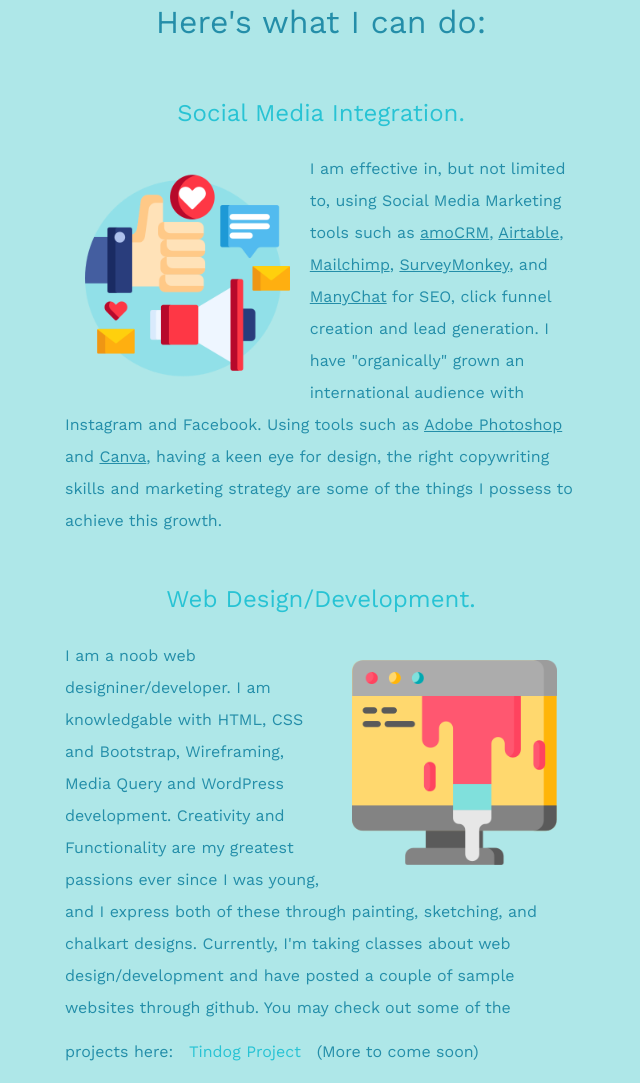
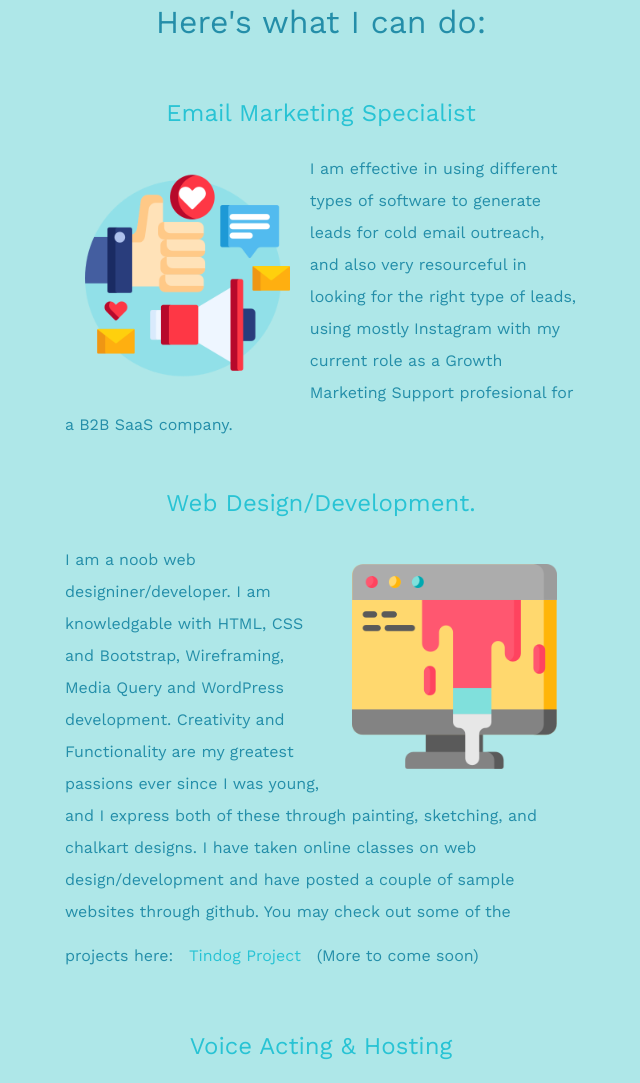
Before and after one commit to mariaumali/About-Maria, a plain HTML site: page index.html in a window 1280 px wide. Shown: the part 1483-2566 px from the top of the page, without its empty margins (319-959 px from the left). Drawn offline with nearby package versions, Linux system fonts and the light colour scheme.

Commit message:
Update index.html

```diff
--- a/index.html
+++ b/index.html
@@ -96,12 +96,12 @@
 
 	<h2> Here's what I can do: </h2>
 <br>
-	<h4> Social Media Integration. </h4>
-	<p class="skill-par"> <img class="skill-image" src="images/digital-campaign.png"> I am effective in, but not limited to, using Social Media Marketing tools such as <u>amoCRM</u>, <u>Airtable</u>, <u>Mailchimp</u>, <u>SurveyMonkey</u>, and <u>ManyChat</u> for SEO, click funnel creation and lead generation. I have "organically" grown an international audience with Instagram and Facebook. Using tools such as <u>Adobe Photoshop</u> and <u>Canva</u>, having a keen eye for design, the right copywriting skills and marketing strategy are some of the things I possess to achieve this growth.</p>
+	<h4> Email Marketing Specialist </h4>
+	<p class="skill-par"> <img class="skill-image" src="images/digital-campaign.png"> I am effective in using different types of software to generate leads for cold email outreach, and also very resourceful in looking for the right type of leads, using mostly Instagram with my current role as a Growth Marketing Support profesional for a B2B SaaS company. </p>
 <br>
 	<h4> Web Design/Development. </h4>
 	<img class="web-dev" src="images/web.png">
-	<p class="skill-par"> I am a noob web designiner/developer. I am knowledgable with HTML, CSS and Bootstrap, Wireframing, Media Query and WordPress development. Creativity and Functionality are my greatest passions ever since I was young, and I express both of these through painting, sketching, and chalkart designs. Currently, I'm taking classes about web design/development and have posted a couple of sample websites through github. You may check out some of the projects here: <a href="https://mariaumali.github.io/tindog-testing/" target="_blank" class="footer-link"> Tindog Project </a> (More to come soon) </p>
+	<p class="skill-par"> I am a noob web designiner/developer. I am knowledgable with HTML, CSS and Bootstrap, Wireframing, Media Query and WordPress development. Creativity and Functionality are my greatest passions ever since I was young, and I express both of these through painting, sketching, and chalkart designs. I have taken online classes on web design/development and have posted a couple of sample websites through github. You may check out some of the projects here: <a href="https://mariaumali.github.io/tindog-testing/" target="_blank" class="footer-link"> Tindog Project </a> (More to come soon) </p>
 <br>
 	<h4> Voice Acting & Hosting </h4>
 	<img class="skill-image" src="images/microphone.png">
@@ -112,7 +112,7 @@
 <section id="resume">
 	<h2 class="cta">GET IN TOUCH!</h2>
 	<p>Feel free to check out my resume.</p>
-	<a class ="butn" href ="Maria Umali - Resume.pdf" title="Maria PDF" target="_blank"> Maria's Resumé </a>
+	<a class ="butn" href ="Maria Umali - CV.pdf" title="Maria PDF" target="_blank"> Maria's Resumé </a>
 </section>
 
 <section id="contact">
```
